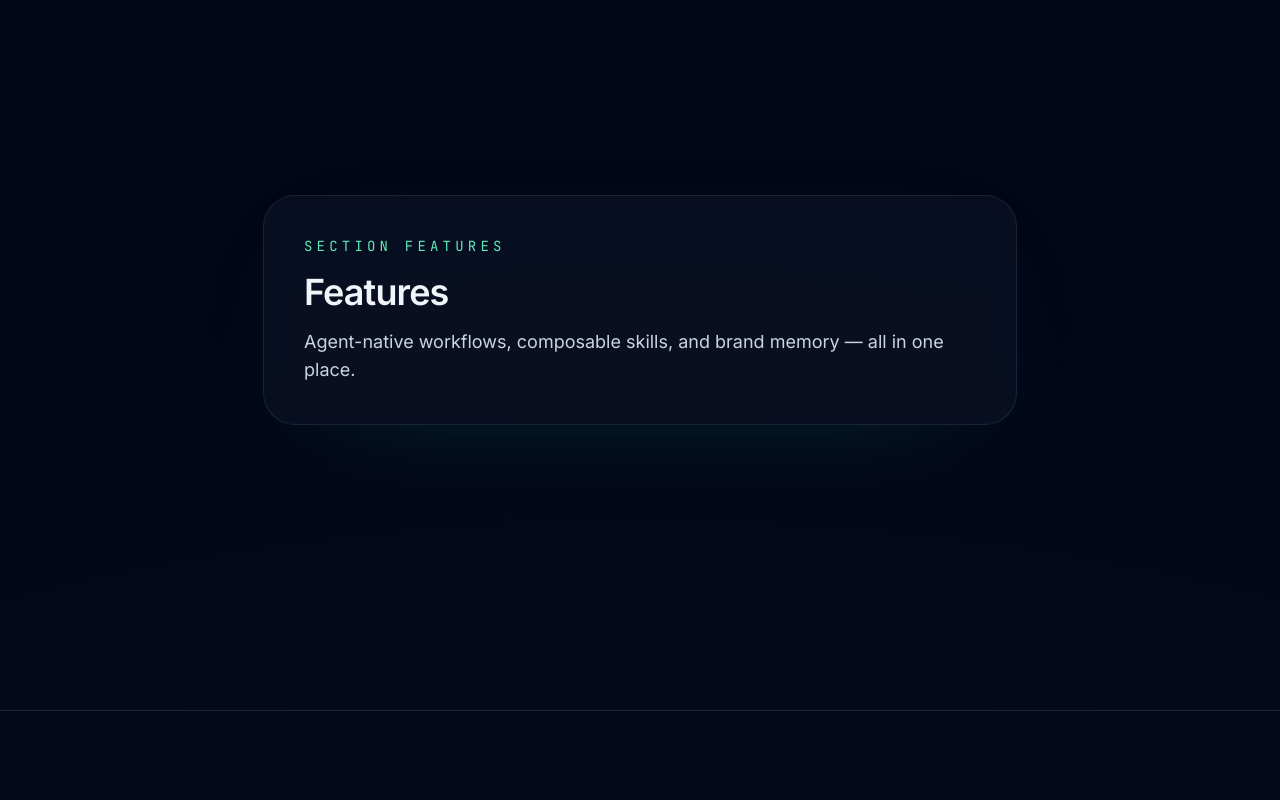
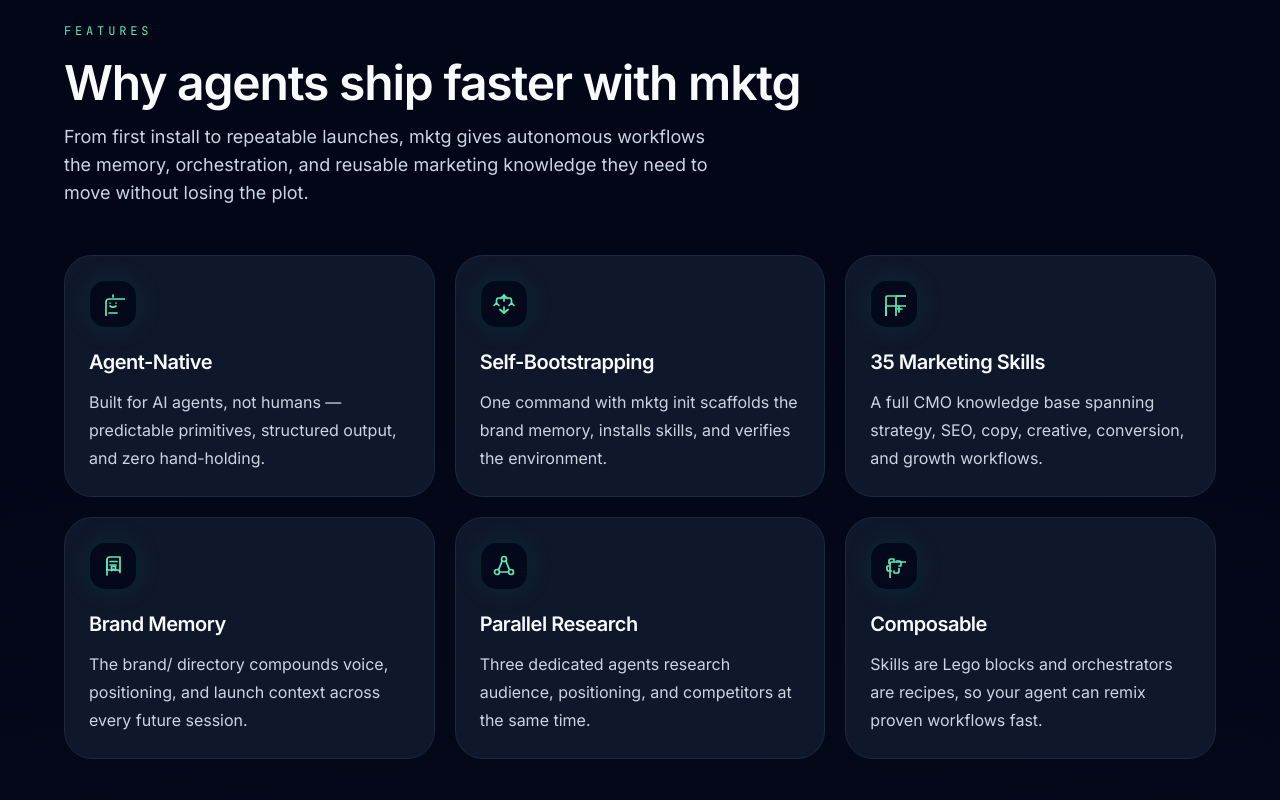
Before and after one commit to MoizIbnYousaf/marketing-cli, a Next.js app in the folder website/: page / in a window 1280 px wide. Shown: the part 2140-2940 px from the top of the page. Built offline with nearby package versions, Linux system fonts and the light colour scheme.

Commit message:
feat: build website features grid

```diff
--- a/website/app/page.tsx
+++ b/website/app/page.tsx
@@ -1,13 +1,9 @@
+import { Features } from "@/components/Features";
 import { Hero } from "@/components/Hero";
 import { Nav } from "@/components/Nav";
 import { TerminalDemo } from "@/components/TerminalDemo";
 
 const placeholderSections = [
-  {
-    id: "features",
-    title: "Features",
-    description: "Agent-native workflows, composable skills, and brand memory — all in one place.",
-  },
   {
     id: "skills",
     title: "Skills",
@@ -32,6 +28,7 @@
       <main>
         <Hero />
         <TerminalDemo />
+        <Features />
 
         {placeholderSections.map((section) => (
           <section
--- /dev/null
+++ b/website/components/Features.tsx
@@ -0,0 +1,201 @@
+import type { SVGProps } from "react";
+
+type FeatureIconProps = SVGProps<SVGSVGElement> & {
+  "data-feature-icon"?: string;
+};
+
+type FeatureItem = {
+  title: string;
+  description: string;
+  iconId: string;
+  Icon: (props: FeatureIconProps) => React.JSX.Element;
+};
+
+const iconClassName = "h-6 w-6 stroke-[1.7]";
+
+function AgentNativeIcon(props: FeatureIconProps) {
+  return (
+    <svg viewBox="0 0 24 24" fill="none" stroke="currentColor" strokeLinecap="round" strokeLinejoin="round" {...props}>
+      <rect x="5" y="7" width="14" height="10" rx="3" className={iconClassName} />
+      <path d="M12 3v2" className={iconClassName} />
+      <path d="M8 21h8" className={iconClassName} />
+      <path d="M9 11h.01" className={iconClassName} />
+      <path d="M15 11h.01" className={iconClassName} />
+      <path d="M9 14c.9.8 1.9 1.2 3 1.2s2.1-.4 3-1.2" className={iconClassName} />
+    </svg>
+  );
+}
+
+function SelfBootstrappingIcon(props: FeatureIconProps) {
+  return (
+    <svg viewBox="0 0 24 24" fill="none" stroke="currentColor" strokeLinecap="round" strokeLinejoin="round" {...props}>
+      <path d="M12 3v6" className={iconClassName} />
+      <path d="m8.5 6.5 3.5-3.5 3.5 3.5" className={iconClassName} />
+      <path d="M7 13.5 4.5 11 2 13.5" className={iconClassName} />
+      <path d="M17 13.5 19.5 11l2.5 2.5" className={iconClassName} />
+      <path d="M4.5 11V8.5C4.5 7.1 5.6 6 7 6h10c1.4 0 2.5 1.1 2.5 2.5V11" className={iconClassName} />
+      <path d="M12 21v-6" className={iconClassName} />
+      <path d="M8 17.5 12 21l4-3.5" className={iconClassName} />
+    </svg>
+  );
+}
+
+function SkillsIcon(props: FeatureIconProps) {
+  return (
+    <svg viewBox="0 0 24 24" fill="none" stroke="currentColor" strokeLinecap="round" strokeLinejoin="round" {...props}>
+      <rect x="4" y="4" width="6" height="6" rx="1.5" className={iconClassName} />
+      <rect x="14" y="4" width="6" height="6" rx="1.5" className={iconClassName} />
+      <rect x="4" y="14" width="6" height="6" rx="1.5" className={iconClassName} />
+      <path d="M17 14v6" className={iconClassName} />
+      <path d="M14 17h6" className={iconClassName} />
+    </svg>
+  );
+}
+
+function BrandMemoryIcon(props: FeatureIconProps) {
+  return (
+    <svg viewBox="0 0 24 24" fill="none" stroke="currentColor" strokeLinecap="round" strokeLinejoin="round" {...props}>
+      <path d="M6 5.5A2.5 2.5 0 0 1 8.5 3H19v15.5A2.5 2.5 0 0 0 16.5 16H6z" className={iconClassName} />
+      <path d="M6 5.5V21" className={iconClassName} />
+      <path d="M9 7.5h7" className={iconClassName} />
+      <path d="M9 11h6" className={iconClassName} />
+      <path d="m14.5 16.5-2-1.4-2 1.4v-4h4z" className={iconClassName} />
+    </svg>
+  );
+}
+
+function ParallelResearchIcon(props: FeatureIconProps) {
+  return (
+    <svg viewBox="0 0 24 24" fill="none" stroke="currentColor" strokeLinecap="round" strokeLinejoin="round" {...props}>
+      <circle cx="12" cy="5" r="2.5" className={iconClassName} />
+      <circle cx="5" cy="18" r="2.5" className={iconClassName} />
+      <circle cx="19" cy="18" r="2.5" className={iconClassName} />
+      <path d="M10.2 6.9 6.8 15.1" className={iconClassName} />
+      <path d="M13.8 6.9 17.2 15.1" className={iconClassName} />
+      <path d="M7.5 18h9" className={iconClassName} />
+    </svg>
+  );
+}
+
+function ComposableIcon(props: FeatureIconProps) {
+  return (
+    <svg viewBox="0 0 24 24" fill="none" stroke="currentColor" strokeLinecap="round" strokeLinejoin="round" {...props}>
+      <path d="M7 9.5V7a2 2 0 0 1 2-2h2.5" className={iconClassName} />
+      <path d="M17 14.5V17a2 2 0 0 1-2 2h-2.5" className={iconClassName} />
+      <path d="M14.5 7H17a2 2 0 0 1 2 2v2.5" className={iconClassName} />
+      <path d="M9.5 17H7a2 2 0 0 1-2-2v-2.5" className={iconClassName} />
+      <rect x="8" y="8" width="8" height="8" rx="2" className={iconClassName} />
+      <path d="M12 5.5v1.5" className={iconClassName} />
+      <path d="M12 17v1.5" className={iconClassName} />
+      <path d="M5.5 12H7" className={iconClassName} />
+      <path d="M17 12h1.5" className={iconClassName} />
+    </svg>
+  );
+}
+
+export const FEATURE_ITEMS: FeatureItem[] = [
+  {
+    title: "Agent-Native",
+    description:
+      "Built for AI agents, not humans — predictable primitives, structured output, and zero hand-holding.",
+    iconId: "agent-native",
+    Icon: AgentNativeIcon,
+  },
+  {
+    title: "Self-Bootstrapping",
+    description:
+      "One command with mktg init scaffolds the brand memory, installs skills, and verifies the environment.",
+    iconId: "self-bootstrapping",
+    Icon: SelfBootstrappingIcon,
+  },
+  {
+    title: "35 Marketing Skills",
+    description:
+      "A full CMO knowledge base spanning strategy, SEO, copy, creative, conversion, and growth workflows.",
+    iconId: "marketing-skills",
+    Icon: SkillsIcon,
+  },
+  {
+    title: "Brand Memory",
+    description:
+      "The brand/ directory compounds voice, positioning, and launch context across every future session.",
+    iconId: "brand-memory",
+    Icon: BrandMemoryIcon,
+  },
+  {
+    title: "Parallel Research",
+    description:
+      "Three dedicated agents research audience, positioning, and competitors at the same time.",
+    iconId: "parallel-research",
+    Icon: ParallelResearchIcon,
+  },
+  {
+    title: "Composable",
+    description:
+      "Skills are Lego blocks and orchestrators are recipes, so your agent can remix proven workflows fast.",
+    iconId: "composable",
+    Icon: ComposableIcon,
+  },
+];
+
+export function Features() {
+  return (
+    <section
+      id="features"
+      aria-labelledby="features-heading"
+      className="border-t border-slate-800/80 px-6 py-24 sm:px-10 lg:py-28"
+    >
+      <div className="mx-auto flex w-full max-w-6xl flex-col gap-12">
+        <div className="max-w-3xl space-y-5">
+          <p className="font-mono text-xs uppercase tracking-[0.32em] text-emerald-300">
+            Features
+          </p>
+          <div className="space-y-4">
+            <h2
+              id="features-heading"
+              className="text-balance text-3xl font-semibold tracking-tight text-slate-50 sm:text-4xl lg:text-5xl"
+            >
+              Why agents ship faster with mktg
+            </h2>
+            <p className="max-w-2xl text-base leading-7 text-slate-300 sm:text-lg">
+              From first install to repeatable launches, mktg gives autonomous workflows
+              the memory, orchestration, and reusable marketing knowledge they need to
+              move without losing the plot.
+            </p>
+          </div>
+        </div>
+
+        <div
+          data-features-grid
+          className="grid grid-cols-1 gap-5 sm:grid-cols-2 lg:grid-cols-3"
+        >
+          {FEATURE_ITEMS.map(({ title, description, iconId, Icon }) => (
+            <article
+              key={title}
+              data-feature-card
+              className="group relative overflow-hidden rounded-[1.75rem] border border-slate-800 bg-slate-900 p-6 transition duration-300 hover:-translate-y-1 hover:border-emerald-400/45 hover:shadow-[0_0_0_1px_rgba(52,211,153,0.12),0_24px_80px_-42px_rgba(52,211,153,0.45)]"
+            >
+              <div
+                aria-hidden="true"
+                className="pointer-events-none absolute inset-0 bg-[radial-gradient(circle_at_top,rgba(52,211,153,0.12),transparent_48%)] opacity-0 transition duration-300 group-hover:opacity-100"
+              />
+
+              <div className="relative flex flex-col gap-5">
+                <div className="flex h-12 w-12 items-center justify-center rounded-2xl border border-emerald-400/15 bg-slate-950/80 text-emerald-300 shadow-[0_0_28px_rgba(16,185,129,0.12)]">
+                  <Icon data-feature-icon={iconId} aria-hidden="true" className={iconClassName} />
+                </div>
+
+                <div className="space-y-3">
+                  <h3 className="text-xl font-semibold tracking-tight text-slate-50">
+                    {title}
+                  </h3>
+                  <p className="text-base leading-7 text-slate-300">{description}</p>
+                </div>
+              </div>
+            </article>
+          ))}
+        </div>
+      </div>
+    </section>
+  );
+}
```
Also changed, not shown: 1 other file (tests, documents, lock files or other folders).
